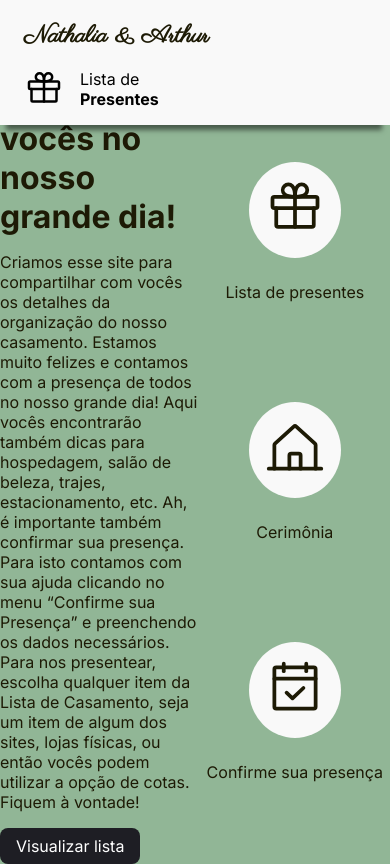
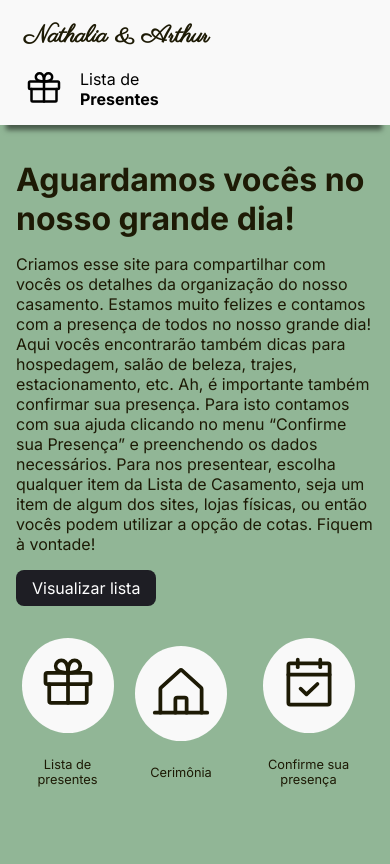
Before and after one commit to ArthurFrazao/wedding-gift-list, a React (Vite) app in the folder front/: page /home in a window 390 px wide. Built offline with nearby package versions, Linux system fonts and the light colour scheme.

Commit message:
feature: responsive home

```diff
--- a/front/src/components/FilterSearch/index.tsx
+++ b/front/src/components/FilterSearch/index.tsx
@@ -1,3 +1,4 @@
+import { FadersHorizontal } from 'phosphor-react'
 import { Button } from '../Button'
 import { Container } from './styles'
 
@@ -10,8 +11,11 @@ export function FilterSearch() {
       </div>
 
       <section className="filter">
+        <Button>Adicionar sugestão</Button>
         <input type="text" placeholder="Buscar presente pelo nome" />
-        <span role="button">Filtrar</span>
+        <span role="button">
+          <FadersHorizontal size={32} />
+        </span>
       </section>
     </Container>
   )
--- a/front/src/components/FilterSearch/styles.ts
+++ b/front/src/components/FilterSearch/styles.ts
@@ -17,13 +17,21 @@ export const Container = styled.div`
   }
 
   input {
-    height: 32px;
+    height: 2rem;
     width: 300px;
 
     padding: 0 10px;
 
     border: none;
-    border-radius: 8px;
+    border-radius: 0.5rem;
+  }
+
+  section {
+    display: flex;
+    flex-direction: row;
+    align-items: center;
+
+    gap: 0.5rem;
   }
 
   section > span {
--- a/front/src/components/Header/index.tsx
+++ b/front/src/components/Header/index.tsx
@@ -9,6 +9,7 @@ export function returnPage() {
   const handleBack = () => {
     window.history.back()
   }
+
   return (
     <ReturnPage role="button" onClick={() => handleBack()}>
       <ArrowLeft size={16} />
--- a/front/src/components/HeroCard/styles.ts
+++ b/front/src/components/HeroCard/styles.ts
@@ -20,4 +20,12 @@ export const Container = styled.div`
       font-size: 2rem;
     }
   }
+
+  @media (max-width: 768px) {
+    margin-top: 5rem;
+    padding: 0 1rem;
+
+    display: flex;
+    flex-direction: column;
+  }
 `
--- a/front/src/components/MenuCategories/styles.ts
+++ b/front/src/components/MenuCategories/styles.ts
@@ -32,4 +32,24 @@ export const Container = styled.div`
     border-radius: 50%;
     padding: 1rem;
   }
+
+  @media (max-width: 768px) {
+    display: flex;
+    flex-wrap: nowrap;
+    flex-direction: row;
+    align-items: center;
+    justify-content: center;
+
+    margin-top: 2rem;
+    gap: 1rem;
+
+    .item {
+      display: flex;
+      flex-direction: column;
+      align-items: center;
+
+      text-align: center;
+      font-size: 0.8rem;
+    }
+  }
 `
--- a/front/src/pages/GiftsList/index.tsx
+++ b/front/src/pages/GiftsList/index.tsx
@@ -19,6 +19,12 @@ export function GiftsList() {
     <PageDefault>
       <Container>
         <h1>Lista de presentes</h1>
+        <span>
+          Lorem ipsum dolor, sit amet consectetur adipisicing elit. Hic
+          voluptatibus commodi perferendis error harum sint facilis dolorem quod
+          amet tempora delectus debitis explicabo voluptate tempore eligendi
+          doloribus eius, labore iusto?
+        </span>
         <FilterSearch />
 
         <div className="listing">
```
